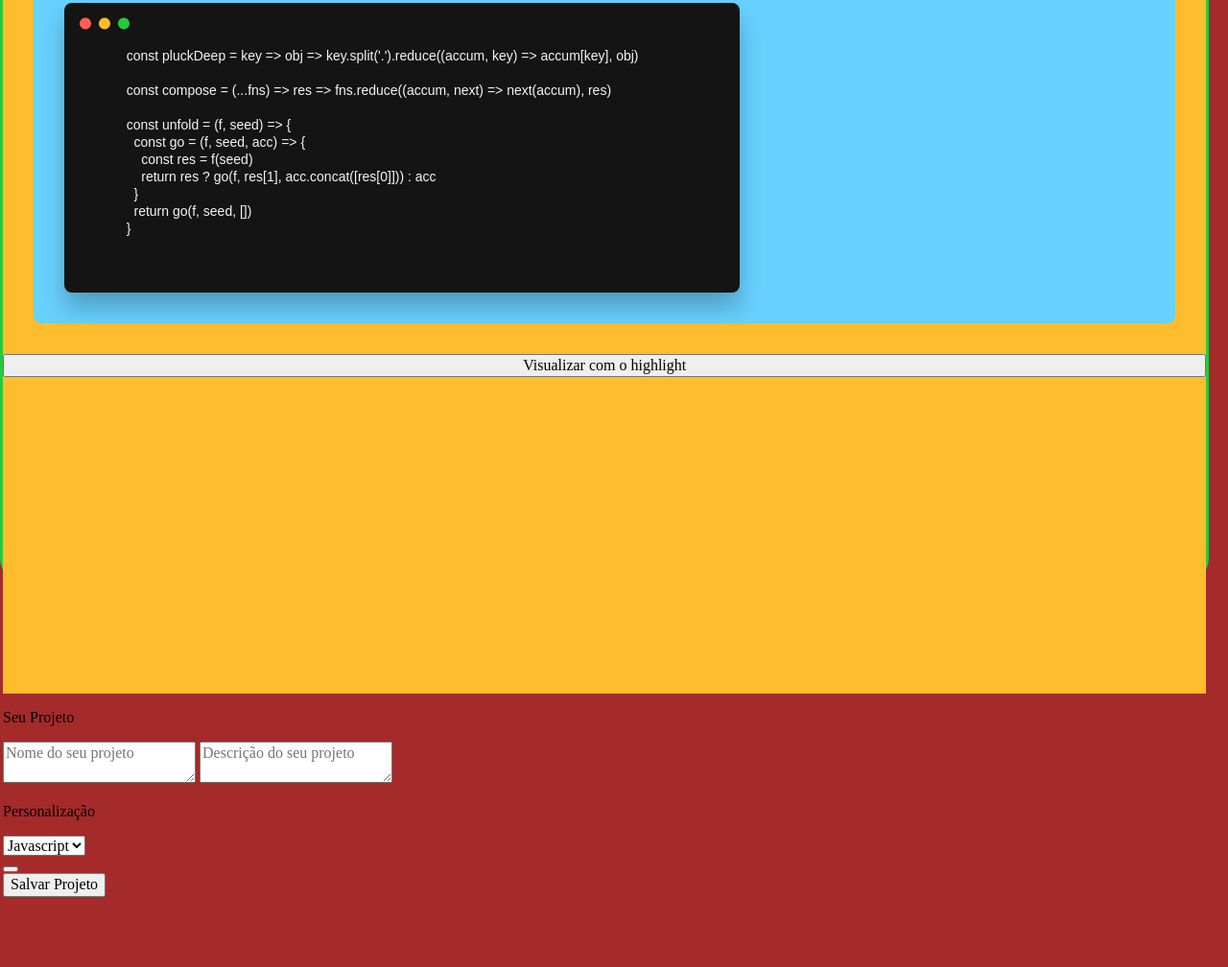
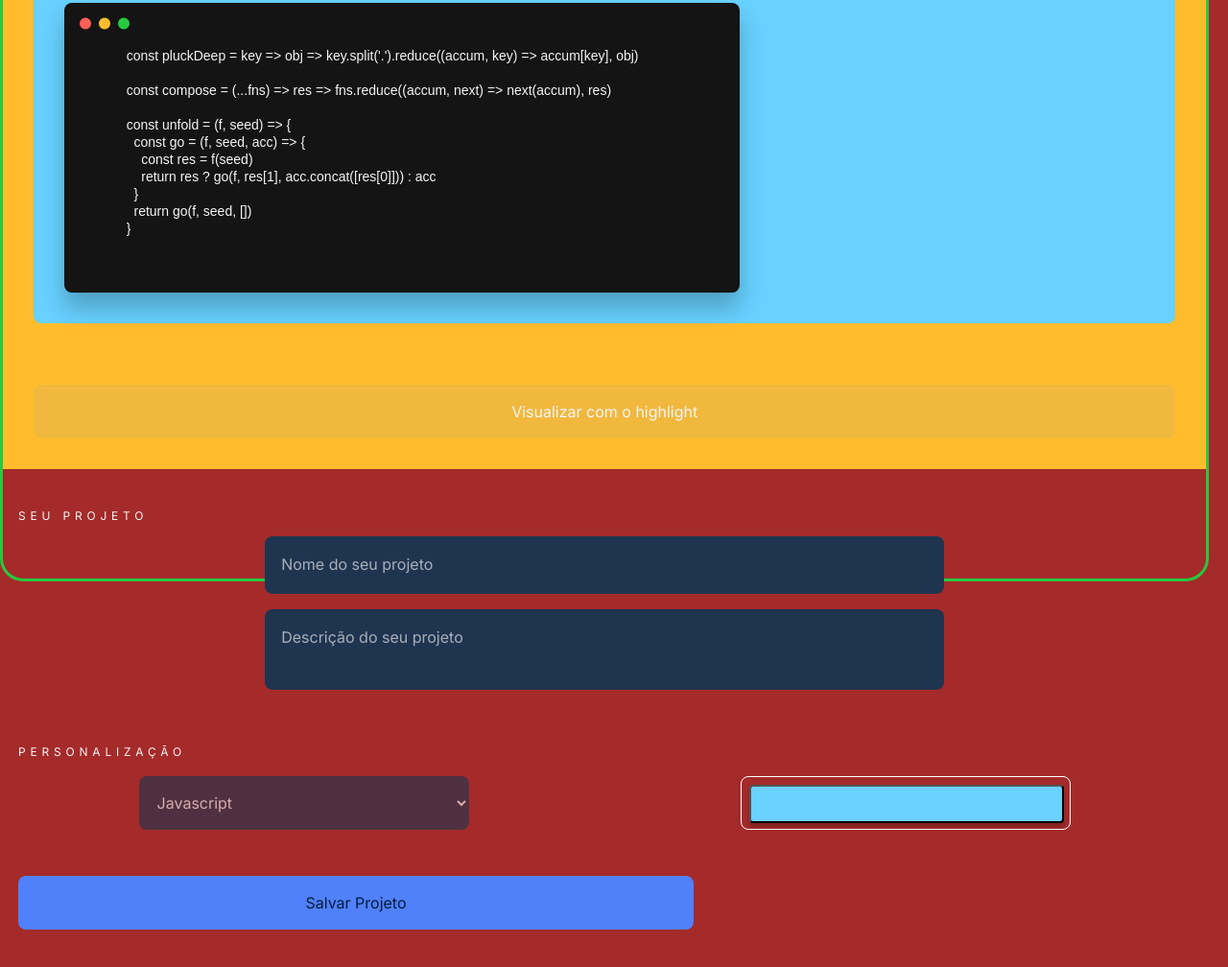
Before and after one commit to cadukk/Alura-Challenge-Front-End, a plain HTML site: page index.html in a window 1280 px wide. Shown: the part 184-1192 px from the top of the page at 96% size. Before the commit the page ends 1119 px from the top, so only its background shows below. Drawn offline with Linux system fonts and the light colour scheme.

Commit message:
commit de ajuste mobile first

```diff
--- a/assets/css/final.css
+++ b/assets/css/final.css
@@ -88,7 +88,6 @@ body {
   display: flex;
   flex-direction: column;
   background-color: #ffBD2E;
-  height: 98vh;
 }
 
 .editorContainer {
@@ -153,6 +152,185 @@ body {
 }
 
 /*#endregion editor mobile*/
+
+/*#region highlightButton mobile*/
+.highlightButton {
+  align-items: center;
+  margin: 32px 16px;
+  width: 343px;
+  height: 56px;
+  border-radius: 8px;
+
+  background-color: var(--button-background);
+  border: none;
+  color: var(--color-font);
+  font-family: 'Inter', sans-serif;
+  font-size: 16px;
+  line-height: 24px;
+  text-align: center;
+}
+
+/*#endregion highlightButton mobile*/
+
+/*#region barraDireita mobile */
+.dadosProjeto {
+  display: flex;
+  flex-direction: column;
+}
+
+.projetoHeader {
+  width: 343px;
+  height: 18px;
+  margin-left: 16px;
+  margin-top: 40px;
+  color: var(--color-font);
+  font-family: 'Inter', sans-serif;
+  font-size: 12px;
+  line-height: 18px;
+  letter-spacing: 0.4em;
+  text-transform: uppercase;
+}
+
+.nomeProjeto {
+  width: 343px;
+  height: 56px;
+  margin: 16px auto;
+  border: none;
+  border-radius: 8px;
+  background-color: var(--project-field-background);
+  resize: none;
+}
+
+.nomeProjeto::placeholder {
+  margin: auto;
+  color: var(--color-font);
+  opacity: 64%;
+  padding: 15px;
+
+  font-family: Inter;
+  font-style: normal;
+  font-weight: normal;
+  font-size: 16px;
+  line-height: 24px;
+}
+
+.descricaoProjeto {
+  width: 343px;
+  height: 80px;
+  margin: 16px auto;
+  border: none;
+  border-radius: 8px;
+  background-color: var(--project-field-background);
+  resize: none;
+}
+
+.descricaoProjeto::placeholder {
+  margin: auto;
+  color: var(--color-font);
+  opacity: 64%;
+  padding: 15px;
+  font-family: Inter;
+  font-style: normal;
+  font-weight: normal;
+  font-size: 16px;
+  line-height: 24px;
+}
+
+.personalizaProjeto {
+  display: flex;
+  flex-direction: column;
+}
+
+.personalizaProjetoHeader {
+  width: 343px;
+  height: 18px;
+  margin-left: 16px;
+  margin-top: 40px;
+  color: var(--color-font);
+  font-family: 'Inter', sans-serif;
+  font-size: 12px;
+  line-height: 18px;
+  letter-spacing: 0.4em;
+  text-transform: uppercase;
+}
+
+.selectLinguagens {
+  width: 343px;
+  height: 56px;
+  margin: 16px auto;
+  border: none;
+  border-radius: 8px;
+  background-color: var(--project-field-background);
+}
+
+
+select {
+  margin: auto;
+  color: var(--color-font);
+  opacity: 64%;
+  padding: 15px;
+  box-sizing: border-box;
+
+  font-family: 'Inter', sans-serif;
+  font-style: normal;
+  font-weight: normal;
+  font-size: 16px;
+  line-height: 24px;
+  /* opacity: 0.16; */
+}
+
+option {
+  margin: auto;
+  box-sizing: border-box;
+  color: var(--color-font);
+  opacity: 64%;
+  background-color: var(--project-field-background);
+  border-radius: 8px;
+
+  font-family: 'Inter', sans-serif;
+  font-style: normal;
+  font-weight: normal;
+  font-size: 16px;
+  line-height: 24px;
+}
+
+.seletorCorProjeto {
+  width: 343px;
+  height: 56px;
+  margin: 16px auto;
+  border-radius: 8px;
+  border: 1px solid #ffffff;
+  box-sizing: border-box;
+  /* background-color: var(--project-field-background); */
+}
+
+.botaoPersonalizaCor {
+  width: 327px;
+  height: 40px;
+  margin: 8px;
+  border-radius: 4px;
+  background-color: var(--botao-seletor-cores);
+  box-shadow: 0px 4px 4px rgba(0, 0, 0, 0.25);
+}
+
+.botaoSalvar {
+  /* display: flex; */
+  align-items: center;
+  margin: 40px 16px;
+  width: 343px;
+  height: 56px;
+  border-radius: 8px;
+  border: none;
+
+  background-color: var(--button-save-background);
+  color: var(--color-font-secundary);
+  font-family: 'Inter', sans-serif;
+  font-size: 16px;
+  line-height: 24px;
+  text-align: center;
+}
+
+/*#endregion barraDireita mobile */
 
 /* #endregion mobile first end*/
 
@@ -229,6 +407,61 @@ body {
 
 
   /*#endregion editor tablet*/
+
+  /*#region highlightButton tablet*/
+  .highlightButton {
+    display: flex;
+    /* align-self: center; */
+    justify-content: center;
+    margin: 32px;
+    width: auto;
+    height: 56px;
+  }
+
+  /*#endregion highlightButton tablet*/
+
+  /*#region barraDireita tablet */
+
+  .nomeProjeto {
+    width: 704px;
+    margin: auto;
+  }
+
+  .descricaoProjeto {
+    width: 704px;
+    margin-top: 16px;
+  }
+
+  .personalizaProjeto {
+    display: flex;
+    flex-direction: row;
+    justify-content: space-around;
+  }
+
+  .personalizaProjetoHeader {
+    margin-bottom: 0px;
+  }
+
+  .selectLinguagens {
+    width: 344px;
+    margin: 16px auto;
+  }
+
+  .seletorCorProjeto {
+    width: 344px;
+    margin: 16px auto;
+  }
+
+  .botaoPersonalizaCor {
+    width: 328px;
+  }
+
+  .botaoSalvar {
+    width: 704px;
+    margin-top: 32px;
+  }
+
+  /*#endregion barraDireita tablet */
 
 }
 
@@ -308,13 +541,11 @@ body {
     display: flex;
     flex-direction: column;
     width: 312px;
-    margin-right: 32px;
+    /* margin-right: 32px; */
     background-color: #141414;
   }
 
   /*#endregion blocos de conteudo pc*/
-
-
 
   /*#region barra menu lateral pc*/
 
@@ -373,7 +604,59 @@ body {
 
   /*#endregion editor pc*/
 
+  /*#region highlightButton pc*/
   .highlightButton {
-    /* display: none; */
+    margin: 32px 0px;
+    width: 752px;
+    background-color: #ff5f56;
+
   }
+
+  /*#endregion highlightButton pc*/
+
+  /*COMECAR A AJUSTAR AQUI
+  /*#region barraDireita pc */
+
+  .nomeProjeto {
+    width: 704px;
+    margin: auto;
+  }
+
+  .descricaoProjeto {
+    width: 704px;
+    margin-top: 16px;
+  }
+
+  .personalizaProjeto {
+    display: flex;
+    flex-direction: row;
+    justify-content: space-around;
+  }
+
+  .personalizaProjetoHeader {
+    margin-bottom: 0px;
+  }
+
+  .selectLinguagens {
+    width: 344px;
+    margin: 16px auto;
+  }
+
+  .seletorCorProjeto {
+    width: 344px;
+    margin: 16px auto;
+  }
+
+  .botaoPersonalizaCor {
+    width: 328px;
+  }
+
+  .botaoSalvar {
+    width: 704px;
+    margin-top: 32px;
+  }
+
+  /*#endregion barraDireita pc */
+
+
 }
--- a/index.html
+++ b/index.html
@@ -84,8 +84,8 @@
         <div class="seletorCorProjeto">
           <button type="button" class="botaoPersonalizaCor"></button>
         </div>
-        <button type="button" class="botaoSalvar">Salvar Projeto</button>
       </div>
+      <button type="button" class="botaoSalvar">Salvar Projeto</button>
     </div>
     </div>
   </main>
```
